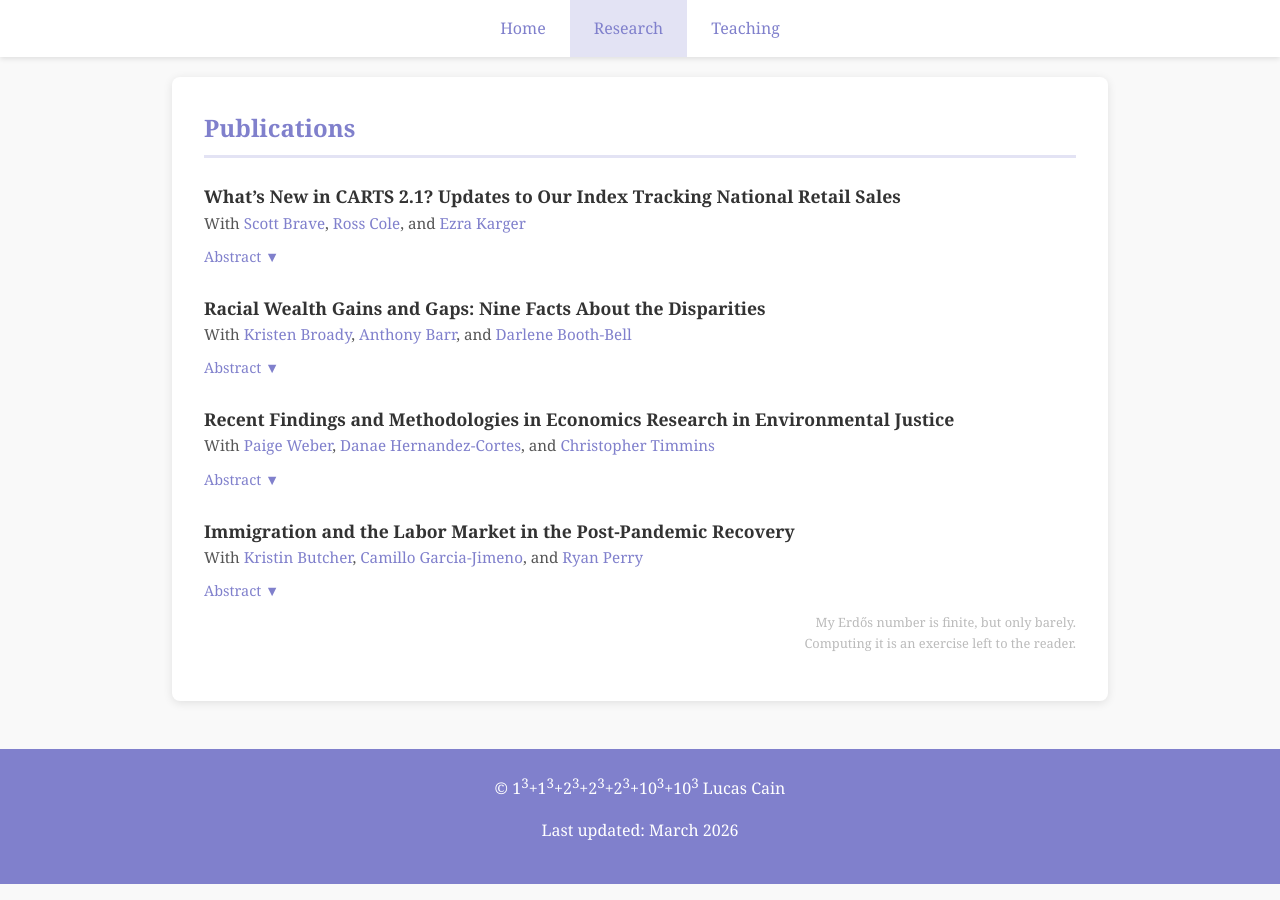
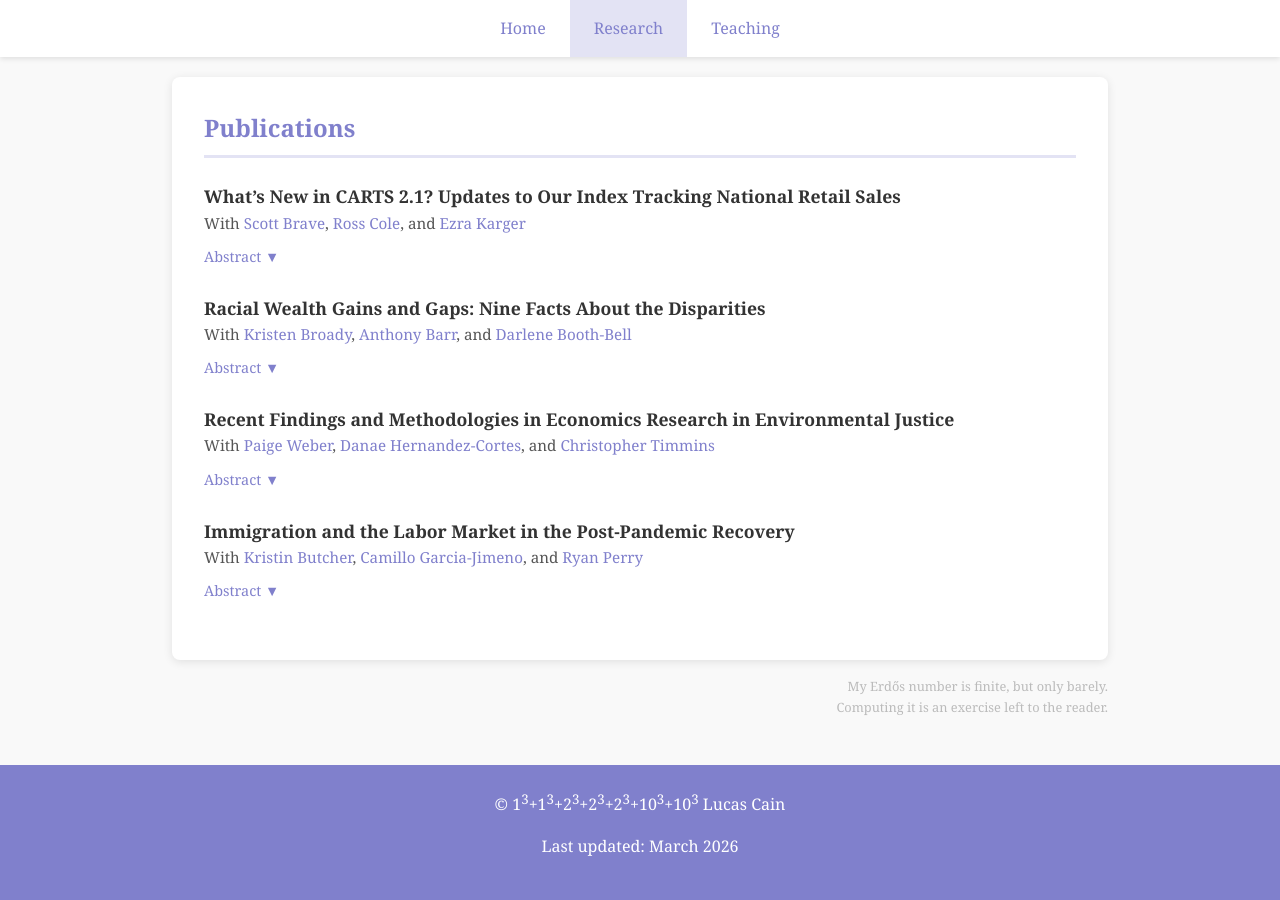
Before and after one commit to L-Cain/L-Cain.github.io, a Jekyll site: the page built from research.md, in a window 1280 px wide and 900 px high, scrolled down 771 px. Built offline with Jekyll 4.4.1, drawn with Linux system fonts in a browser that asks for light colours.

Commit message:
Update research.md

```diff
--- a/research.md
+++ b/research.md
@@ -109,6 +109,6 @@ and Gaps: Nine Facts About the Disparities</a>
     </div>
   </div>
 
+</section>
+
 <p style="color: #bbb; font-size: 0.8rem; text-align: right; margin-top: -1rem;">My Erd&#337;s number is finite, but only barely. <br> Computing it is an exercise left to the reader.</p>
-
-</section>
```
